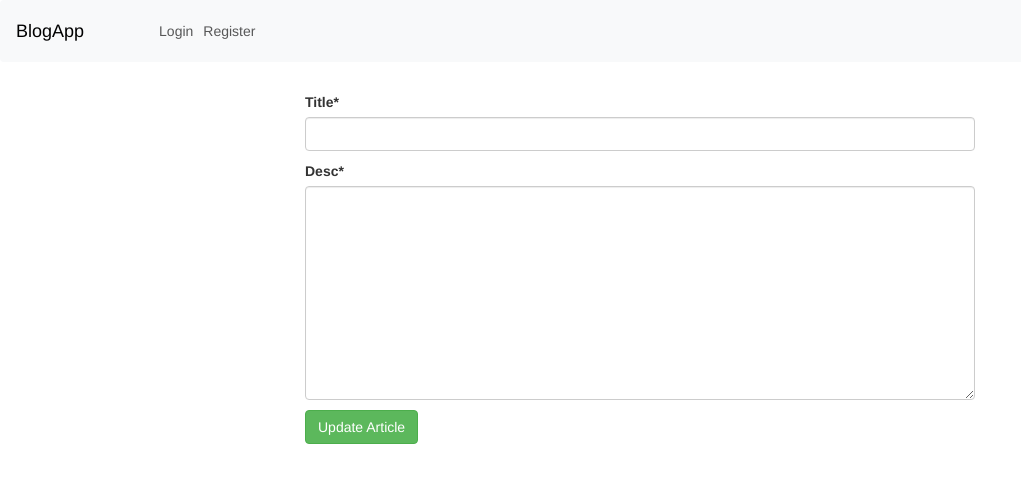
After one commit to SharathRC/django-blog-aws, a Django app: a page that uses DjangoBlog/Article/templates/account/update_article.html in a window 1280 px wide. The commit adds this page. Shown: the top 483 px of the page, without its empty margins (0-1021 px from the left). Run offline with Django 4.2, Linux system fonts and the light colour scheme; tables that the repository leaves empty hold one stand-in row (values such as "Sample post"); some libraries are stand-ins or nearby versions.

Commit message:
update and delete articles

```diff
--- a/DjangoBlog/Article/forms.py
+++ b/DjangoBlog/Article/forms.py
@@ -19,7 +19,11 @@ class UserRegistrationForm(forms.ModelForm):
 
 
 class ArticleAddingForm(forms.ModelForm):
-
     class Meta:
         model = Article
         fields = ('title', 'desc')
+
+class UpdateArticle(forms.ModelForm):
+    class Meta:
+        model = Article
+        fields = ('title', 'desc')
--- /dev/null
+++ b/DjangoBlog/Article/templates/account/update_article.html
@@ -0,0 +1,25 @@
+{% extends 'base.html' %}
+{% load crispy_forms_tags %}
+
+{% block title %}Update Article{% endblock %}
+
+{% block style %}
+    <style>
+        .articles{
+            width:700px;
+            margin:auth;
+        }
+    </style>
+{% endblock %}
+
+{% block body %}
+    <div class="container mt-5 articles">
+        <form action="" method="post" novalidate>
+            {{update_article_form | crispy}}
+            {% csrf_token %}
+
+            <input type="submit" value="Update Article" class="btn btn-success">
+
+    </div>
+
+{% endblock %}
--- a/DjangoBlog/Article/templates/details.html
+++ b/DjangoBlog/Article/templates/details.html
@@ -8,4 +8,10 @@
         <h6>Published on {{ article.published }} by <i>{{ article.author }}</i></h6>
         <br>
         <p>{{ article.desc}}</p>
+
+        {% if request.user == article.author %}
+            <a class="btn btn-danger mx-3 mt-4" href="{% url 'deleted_article' article.slug %}">Delete</a>
+            <a class="btn btn-success mx-3 mt-4" href="{% url 'update_article_form' article.slug %}">Update</a>
+
+        {% endif %}
 {% endblock %}
--- a/DjangoBlog/Article/urls.py
+++ b/DjangoBlog/Article/urls.py
@@ -5,6 +5,8 @@ from .views import (
     articles_details,
     register,
     article_form,
+    update_article,
+    delete_article,
 )
 
 from django.contrib.auth.views import (
@@ -24,4 +26,6 @@ urlpatterns = [
     path('password-change/', PasswordChangeView.as_view(), name='password_change'),
     path('password-change-done/', PasswordChangeDoneView.as_view(), name='password_change_done'),
     path('add-article/', article_form, name='article_form'),
+    path('update-article/<slug:slug>/', update_article, name='update_article_form'),
+    path('deleted-article/<slug:slug>/', delete_article, name='deleted_article'),
 ]
--- a/DjangoBlog/Article/views.py
+++ b/DjangoBlog/Article/views.py
@@ -1,6 +1,6 @@
 from django.shortcuts import render, HttpResponse, get_object_or_404, redirect
 from .models import Article
-from .forms import UserRegistrationForm, ArticleAddingForm
+from .forms import UserRegistrationForm, ArticleAddingForm, UpdateArticle
 
 
 def opening_page(request):
@@ -44,3 +44,25 @@ def article_form(request):
         article_form = ArticleAddingForm()
 
     return render(request, 'account/add_article.html', {'article_form': article_form})
+
+def update_article(request, slug):
+    article = get_object_or_404(Article, slug=slug)
+    update_article_form = UpdateArticle(request.POST or None, instance=article)
+
+    if update_article_form.is_valid():
+        update_article_form.save()
+
+        return redirect('article_list')
+    else:
+        update_article_form = UpdateArticle()
+
+    return render(request, 'account/update_article.html', {'update_article_form': update_article_form, 'article': article})
+
+def delete_article(request, slug):
+    article = get_object_or_404(Article, slug=slug)
+
+    if article:
+        article.delete()
+        return render(request, 'account/delete_article.html', {'article': article})
+
+    return render()
```
Also changed, not shown: DjangoBlog/Article/templates/account/delete_article.html (added, +20 -0 lines).
